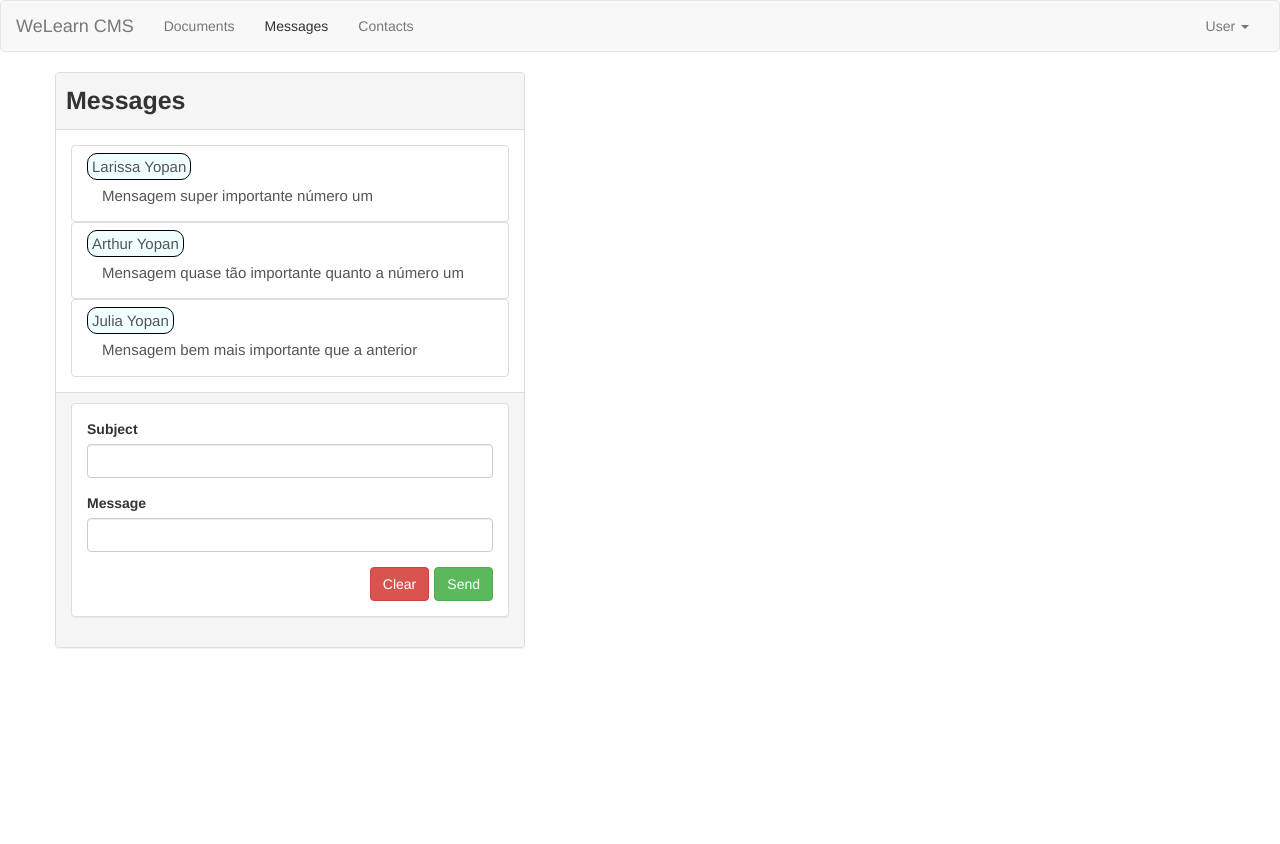
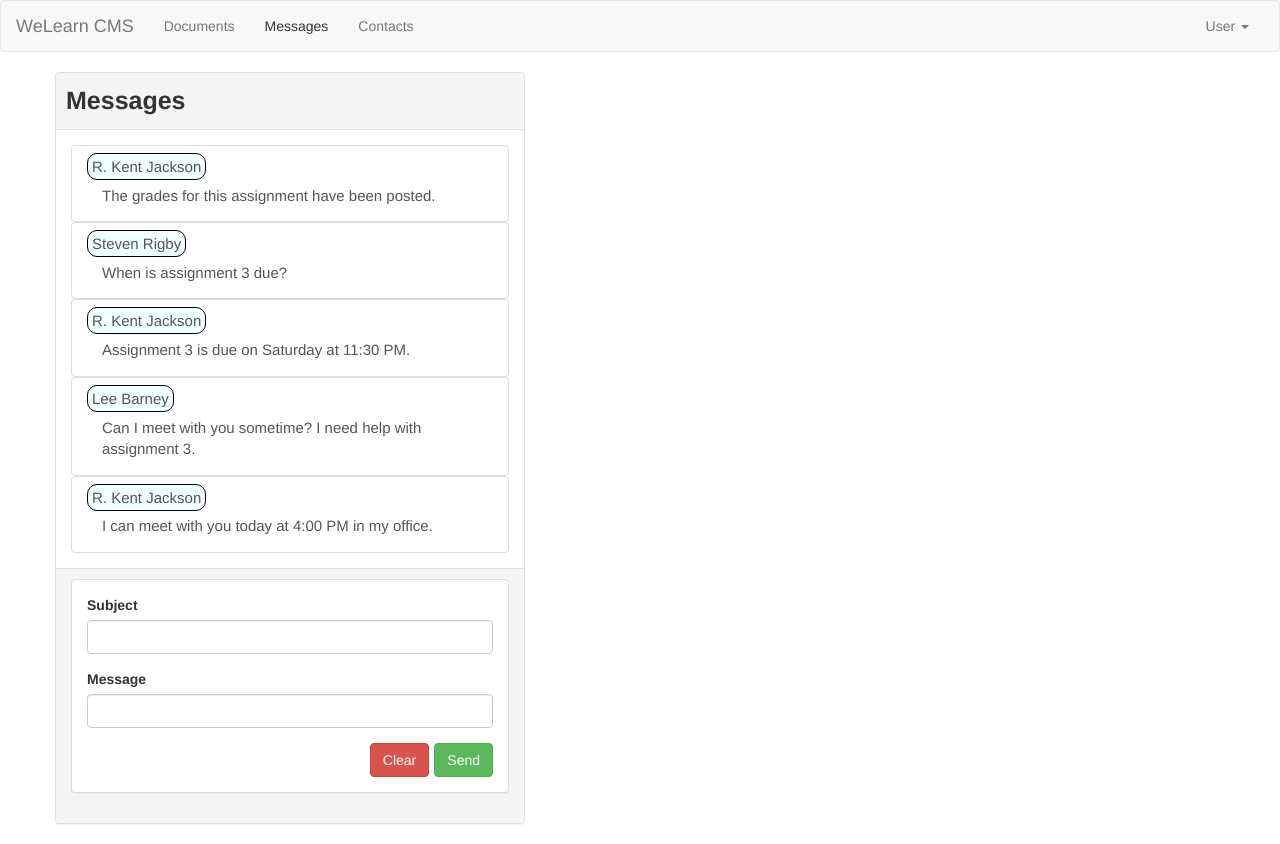
Before and after one commit to leonidasyopan/wdd-430-cms-project, an Angular app: page / in a window 1280 px wide. Both pictures are taken after a click on the link "Messages". Before the commit the page ends 800 px from the top, so only its background shows below. Built offline with nearby package versions, Linux system fonts and the light colour scheme.

Commit message:
Refactored Messages to use mock and Service methods

```diff
--- /dev/null
+++ b/src/app/messages/MOCKMESSAGES.ts
@@ -0,0 +1,32 @@
+import {Message} from './message.model';
+
+export const MOCKMESSAGES: Message[] = [
+  {
+    id: '1',
+    subject: 'CIT 366 assignment 1',
+    msgText: 'The grades for this assignment have been posted.',
+    sender: '7'
+  },
+  {
+    id: '2',
+    subject: 'CIT 366 assignment 3',
+    msgText: 'When is assignment 3 due?',
+    sender: '13'},
+  {
+    id: '3',
+    subject: 'CIT 366 assignment 3 due date',
+    msgText: 'Assignment 3 is due on Saturday at 11:30 PM.',
+    sender: '7'
+  },
+  {
+    id: '4',
+    subject: 'Assignment 3 help',
+    msgText: 'Can I meet with you sometime? I need help with assignment 3.',
+    sender: '3'
+  },
+  {
+    id: '5',
+    subject: 'Assignment 3 help',
+    msgText: 'I can meet with you today at 4:00 PM in my office.',
+    sender: '7'}
+];
--- a/src/app/messages/message-item/message-item.component.html
+++ b/src/app/messages/message-item/message-item.component.html
@@ -1,6 +1,6 @@
 <a class="list-group-item clearfix">
-  <div class="">
-    <span class="messageHeader">{{ message.sender }}</span>
-    <div class="messageText">{{ message.msgText }}</div>
+  <div>
+    <span class="messageHeader">{{ messageSender }}</span>
+    <div class="messageText">{{ message?.msgText }}</div>
   </div>
 </a>
--- a/src/app/messages/message-item/message-item.component.ts
+++ b/src/app/messages/message-item/message-item.component.ts
@@ -1,6 +1,8 @@
 import { Component, EventEmitter, Input, OnInit, Output } from '@angular/core';
 
 import { Message } from '../message.model';
+import { Contact } from '../../contacts/contact.model';
+import { ContactService } from '../../contacts/contact.service';
 
 @Component({
   selector: 'cms-message-item',
@@ -9,11 +11,15 @@
 })
 export class MessageItemComponent implements OnInit {
   @Input() message: Message;
-  @Output() messageSelected = new EventEmitter<void>();
+  // @Output() messageSelected = new EventEmitter<void>();
 
-  constructor() { }
+  messageSender: string;
+
+  constructor(private contactService: ContactService) { }
 
   ngOnInit(): void {
+    const contact: Contact = this.contactService.getContact(this.message.sender);
+    this.messageSender = contact.name;
   }
 
 }
--- a/src/app/messages/message-list/message-list.component.ts
+++ b/src/app/messages/message-list/message-list.component.ts
@@ -1,6 +1,7 @@
 import { Component, OnInit } from '@angular/core';
 
-import { Message } from '../message.model';
+import { Message } from '../message.model'
+import { MessageService } from '../message.service';
 
 @Component({
   selector: 'cms-message-list',
@@ -9,34 +10,17 @@
 })
 export class MessageListComponent implements OnInit {
 
-  messages: Message[] = [
-    new Message(
-      '1',
-      'Primeira Mensage',
-      'Mensagem super importante número um',
-      'Larissa Yopan'
-    ),
-    new Message(
-      '2',
-      'Segunda Mensage',
-      'Mensagem quase tão importante quanto a número um',
-      'Arthur Yopan'
-    ),
-    new Message(
-      '3',
-      'Terceira Mensage',
-      'Mensagem bem mais importante que a anterior',
-      'Julia Yopan'
-    ),
-  ];
+  messages: Message[] = [];
 
-  constructor() { }
+  constructor(private messageService: MessageService) { }
 
   ngOnInit(): void {
+    this.messages = this.messageService.getMessages();
   }
 
   onAddMessage(message: Message) {
     this.messages.push(message);
+    // this.messageService.messageSelectedEvent.emit(message);
   }
 
 }
--- /dev/null
+++ b/src/app/messages/message.service.ts
@@ -0,0 +1,35 @@
+import { EventEmitter, Injectable } from '@angular/core';
+
+import { Message } from './message.model';
+
+import { MOCKMESSAGES } from './MOCKMESSAGES';
+
+@Injectable({
+  providedIn: 'root'
+})
+export class MessageService {
+
+  messages: Message [] =[];
+
+  // messageSelectedEvent = new EventEmitter<Message>();
+
+  constructor() {
+    this.messages = MOCKMESSAGES;
+  }
+
+  getMessages(): Message[] {
+    return this.messages.slice();
+  }
+
+  getMessage(id: string): Message {
+    let result: Message;
+
+    this.messages.forEach(message => {
+      if(message.id === id) {
+        result = message;
+      }
+    })
+
+    return result ? result : null;
+  }
+}
```
